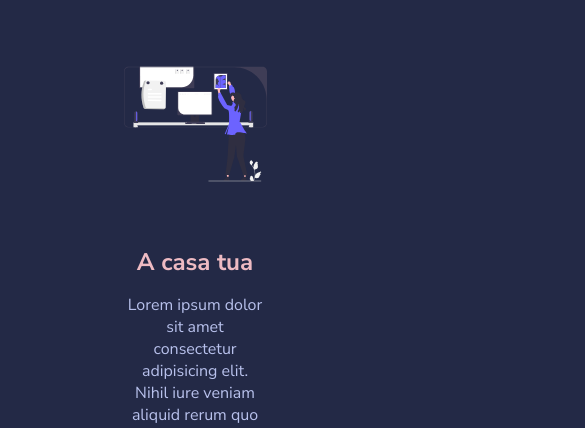
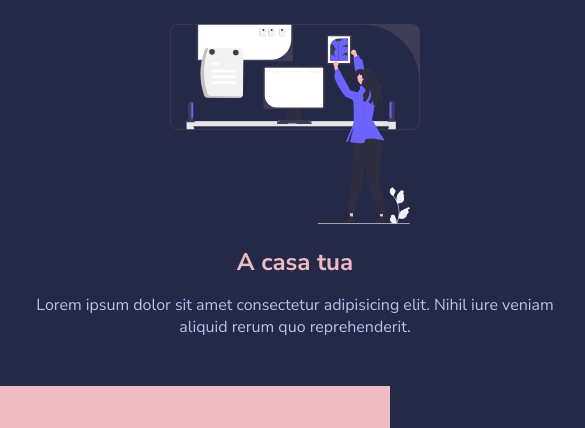
Before and after one commit to mikaeltreppo/html-css-resp-wannabe, a plain HTML site: page EX2-repsonsive-wannabe-starter/index.html in a window 390 px wide. Shown: the part 209-637 px from the top of the page, 585 px wide, since content can reach past the window. Drawn offline with Linux system fonts and the light colour scheme.

Commit message:
Ripristino

```diff
--- a/EX2-repsonsive-wannabe-starter/css/style.css
+++ b/EX2-repsonsive-wannabe-starter/css/style.css
@@ -128,20 +128,3 @@ img {
 /************************************************
     SOLUZIONE RESPONSIVE
  ************************************************/
-@media all and (max-width: 480px) {
-    section {
-        width: 100vw;
-        display: flex;
-        flex-wrap: wrap;
-    }
-
-    .col{
-        width: 100vh;
-    }
-
-    .row {
-        display: flex;
-        flex-direction: column;
-        align-items: center;
-    }
-}
```
